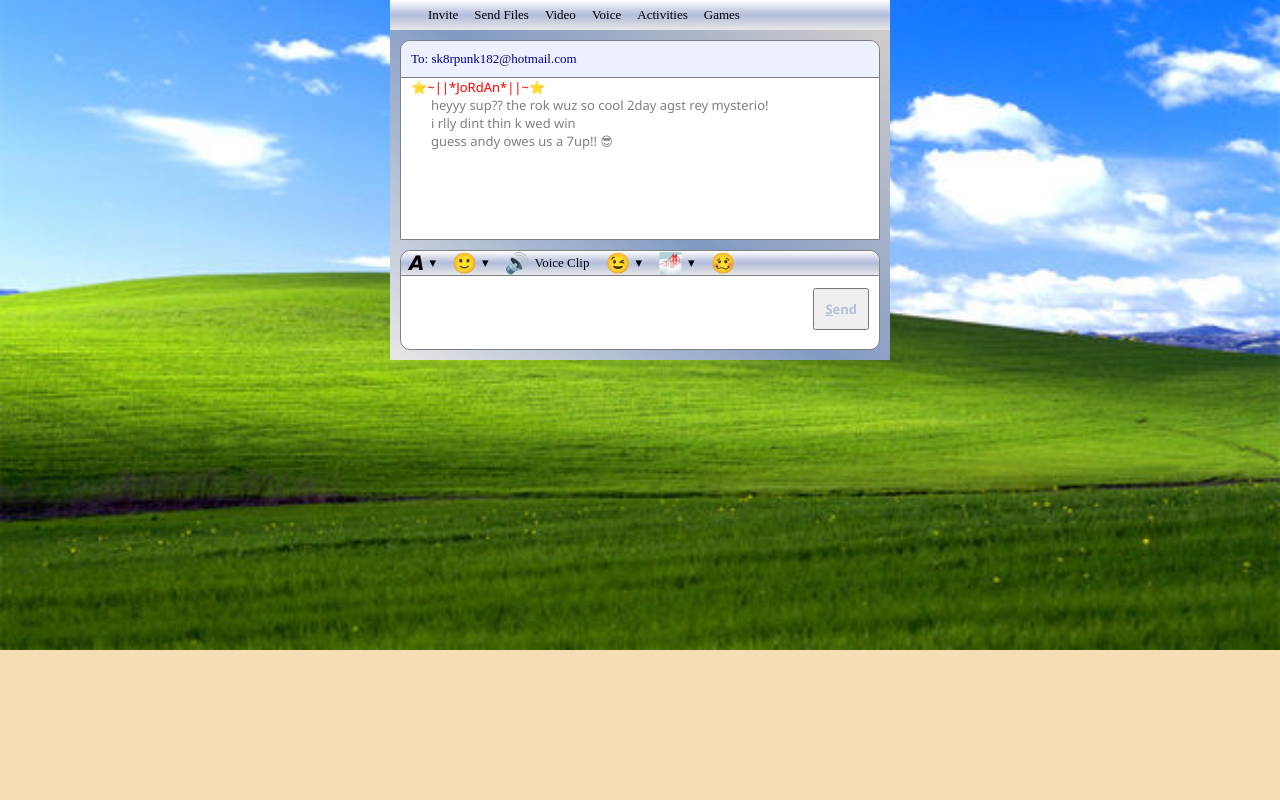
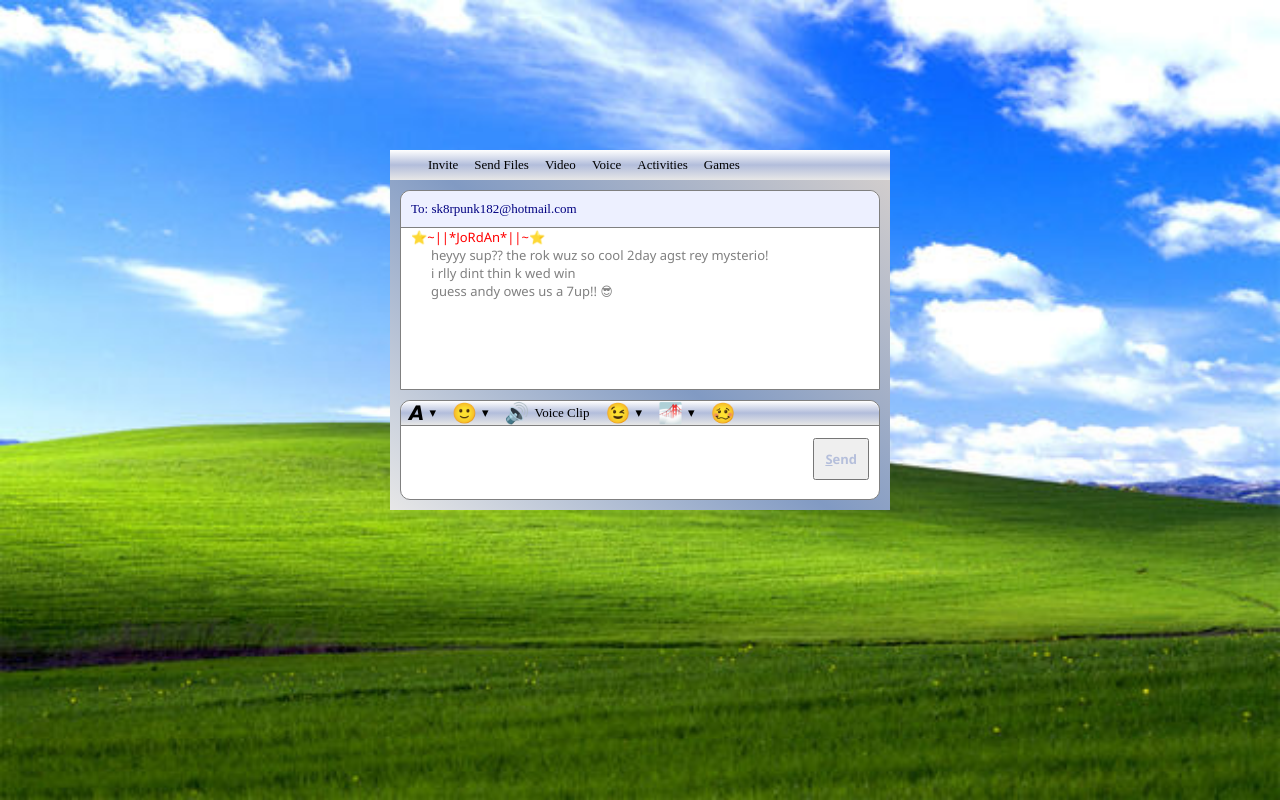
Before and after one commit to reemhamz/msn-pops, a plain HTML site: page index.html in a window 1280 px wide. Drawn offline with Linux system fonts and the light colour scheme.

Commit message:
made background nice

```diff
--- a/style.css
+++ b/style.css
@@ -3,8 +3,7 @@ html {
 }
 
 body {
-  background: wheat;
-  height: 100%;
+  height: 100vh;
   font-family: serif;
   display: flex;
   align-items: center;
```
